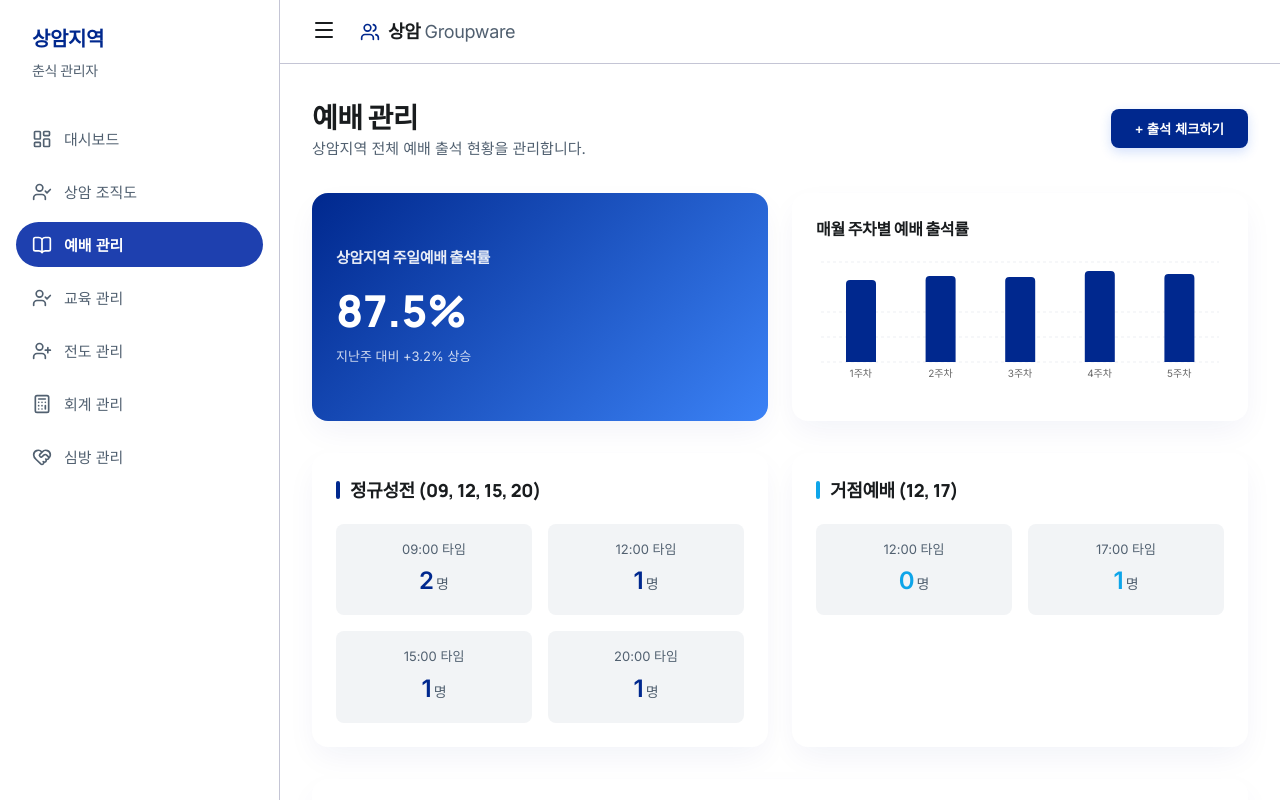
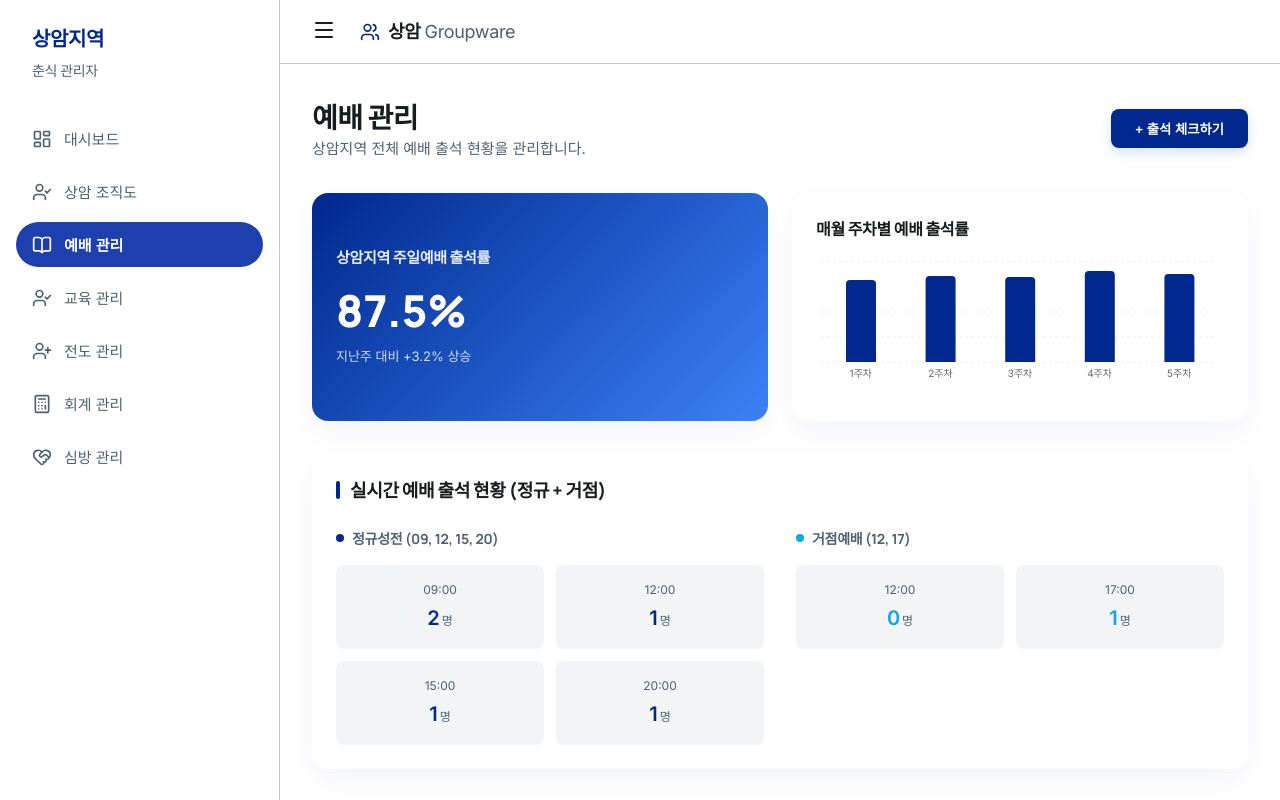
Before and after one commit to aiKyungHoon/samGroupware, a React (Vite) app: page / in a window 1280 px wide. Both pictures are taken after a click on the button "예배 관리". Built offline with nearby package versions, Linux system fonts and the light colour scheme.

Commit message:
feat: Merge Regular and Base worship summary cards into a single unified card

```diff
--- a/src/components/Worship.tsx
+++ b/src/components/Worship.tsx
@@ -206,36 +206,47 @@ export function Worship() {
         </div>
       </div>
 
-      <div className="responsive-grid-2" style={{ gap: '24px', marginBottom: '32px' }}>
-        {/* Regular Worship Slot Summary */}
-        <div style={{ background: 'var(--surface-lowest)', padding: '24px', borderRadius: 'var(--radius-lg)', boxShadow: 'var(--shadow-ambient)' }}>
-          <h3 style={{ fontSize: '18px', fontWeight: 800, marginBottom: '20px', display: 'flex', alignItems: 'center', gap: '10px' }}>
+      {/* Unified Worship Summary Section */}
+      <div style={{ background: 'var(--surface-lowest)', padding: '24px', borderRadius: 'var(--radius-lg)', boxShadow: 'var(--shadow-ambient)', marginBottom: '32px' }}>
+        <h3 style={{ fontSize: '18px', fontWeight: 800, marginBottom: '24px', display: 'flex', alignItems: 'center', gap: '10px' }}>
           <span style={{ width: '4px', height: '18px', background: 'var(--primary)', borderRadius: '2px' }}></span>
+          실시간 예배 출석 현황 (정규 + 거점)
+        </h3>
+
+        <div style={{ display: 'grid', gridTemplateColumns: 'repeat(auto-fit, minmax(300px, 1fr))', gap: '32px' }}>
+          {/* Regular Slots */}
+          <div>
+            <h4 style={{ fontSize: '14px', fontWeight: 700, color: 'var(--secondary)', marginBottom: '16px', display: 'flex', alignItems: 'center', gap: '8px' }}>
+              <span style={{ width: '8px', height: '8px', borderRadius: '50%', background: 'var(--primary)' }}></span>
               정규성전 (09, 12, 15, 20)
-          </h3>
-          <div style={{ display: 'grid', gridTemplateColumns: 'repeat(2, 1fr)', gap: '16px' }}>
+            </h4>
+            <div style={{ display: 'grid', gridTemplateColumns: 'repeat(2, 1fr)', gap: '12px' }}>
               {['09', '12', '15', '20'].map(t => (
                 <div key={t} style={{ background: 'var(--surface-low)', padding: '16px', borderRadius: 'var(--radius-md)', textAlign: 'center' }}>
-                <div style={{ fontSize: '13px', color: 'var(--secondary)', marginBottom: '4px' }}>{t}:00 타임</div>
-                <div style={{ fontSize: '24px', fontWeight: 800, color: 'var(--primary)' }}>{getSlotCount('regular', t)}<span style={{ fontSize: '14px', fontWeight: 500, color: 'var(--secondary)', marginLeft: '2px' }}>명</span></div>
+                  <div style={{ fontSize: '12px', color: 'var(--secondary)', marginBottom: '4px' }}>{t}:00</div>
+                  <div style={{ fontSize: '20px', fontWeight: 800, color: 'var(--primary)' }}>{getSlotCount('regular', t)}<span style={{ fontSize: '12px', fontWeight: 500, color: 'var(--secondary)', marginLeft: '2px' }}>명</span></div>
                 </div>
               ))}
             </div>
           </div>
 
-        {/* Base Worship Slot Summary */}
-        <div style={{ background: 'var(--surface-lowest)', padding: '24px', borderRadius: 'var(--radius-lg)', boxShadow: 'var(--shadow-ambient)' }}>
-          <h3 style={{ fontSize: '18px', fontWeight: 800, marginBottom: '20px', display: 'flex', alignItems: 'center', gap: '10px' }}>
-            <span style={{ width: '4px', height: '18px', background: '#0ea5e9', borderRadius: '2px' }}></span>
+          {/* Base Slots */}
+          <div>
+            <h4 style={{ fontSize: '14px', fontWeight: 700, color: 'var(--secondary)', marginBottom: '16px', display: 'flex', alignItems: 'center', gap: '8px' }}>
+              <span style={{ width: '8px', height: '8px', borderRadius: '50%', background: '#0ea5e9' }}></span>
               거점예배 (12, 17)
-          </h3>
-          <div style={{ display: 'grid', gridTemplateColumns: 'repeat(2, 1fr)', gap: '16px' }}>
+            </h4>
+            <div style={{ display: 'grid', gridTemplateColumns: 'repeat(2, 1fr)', gap: '12px' }}>
               {['12', '17'].map(t => (
                 <div key={t} style={{ background: 'var(--surface-low)', padding: '16px', borderRadius: 'var(--radius-md)', textAlign: 'center' }}>
-                <div style={{ fontSize: '13px', color: 'var(--secondary)', marginBottom: '4px' }}>{t}:00 타임</div>
-                <div style={{ fontSize: '24px', fontWeight: 800, color: '#0ea5e9' }}>{getSlotCount('base', t)}<span style={{ fontSize: '14px', fontWeight: 500, color: 'var(--secondary)', marginLeft: '2px' }}>명</span></div>
+                  <div style={{ fontSize: '12px', color: 'var(--secondary)', marginBottom: '4px' }}>{t}:00</div>
+                  <div style={{ fontSize: '20px', fontWeight: 800, color: '#0ea5e9' }}>{getSlotCount('base', t)}<span style={{ fontSize: '12px', fontWeight: 500, color: 'var(--secondary)', marginLeft: '2px' }}>명</span></div>
                 </div>
               ))}
+              {/* Empty Placeholder to fill grid 2x2 for balance if needed */}
+              <div style={{ opacity: 0, padding: '16px' }}></div>
+              <div style={{ opacity: 0, padding: '16px' }}></div>
+            </div>
           </div>
         </div>
       </div>
```
Lines whose indentation alone changed are shown as unchanged.
